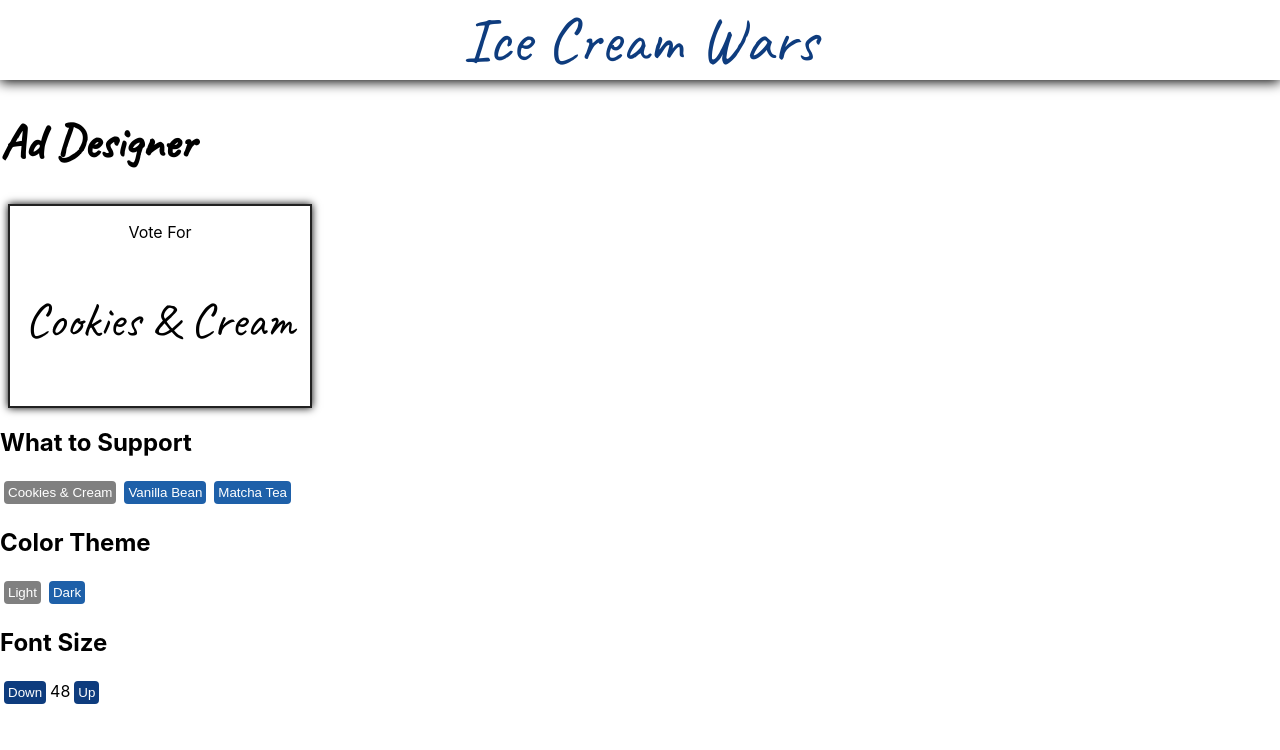
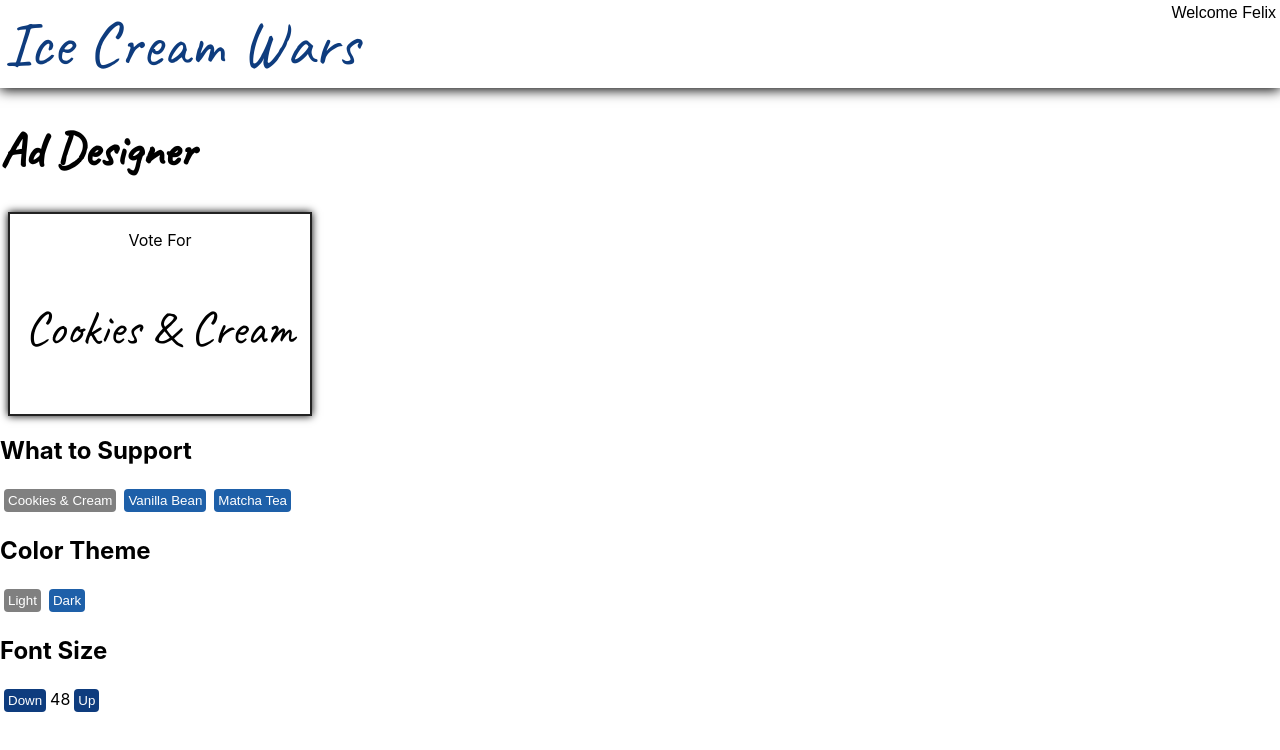
Before and after one commit to dairsmithgit/react-lab1, a React (Create React App) app: page / in a window 1280 px wide. Shown: the top 750 px of the page. Built offline with nearby package versions, Linux system fonts and the light colour scheme.

Commit message:
lab part 2 header

```diff
--- a/src/App.tsx
+++ b/src/App.tsx
@@ -7,7 +7,7 @@ import Votes from './components/Votes';
 function App() {
   return (
     <div className="App">
-      <Header />
+      <Header name={"Felix"}/>
       <AdDesigner />
     </div>
   );
--- a/src/components/Header.css
+++ b/src/components/Header.css
@@ -4,4 +4,20 @@
     font-family: 'Caveat', cursive;
     color: #0e3c7e;
     box-shadow: 0px 2px 12px black;
+    display: flex;
+    justify-content: space-between;
+    align-items: flex-start;
 }
+
+.headerTitle {
+    align-self: flex-start;
+    margin: 4px;
+}
+
+.headerName {
+    font-size: 16px;
+    text-align: right;
+    color: #000;
+    margin: 4px;
+    font-family: sans-serif;
+}
--- a/src/components/Header.tsx
+++ b/src/components/Header.tsx
@@ -1,9 +1,19 @@
 import { useState } from 'react';
 import './Header.css';
 
-function Header() {
+interface Props {
+    name: string;
+}
+
+function Header({name}: Props) {
     return (
-        <header className="Header">Ice Cream Wars</header>
+        <div>
+            <header className="Header">
+                <p className="headerTitle">Ice Cream Wars</p>
+                <p className="headerName">Welcome {name}</p>
+            </header>
+
+        </div>
     )
 }
 
```
